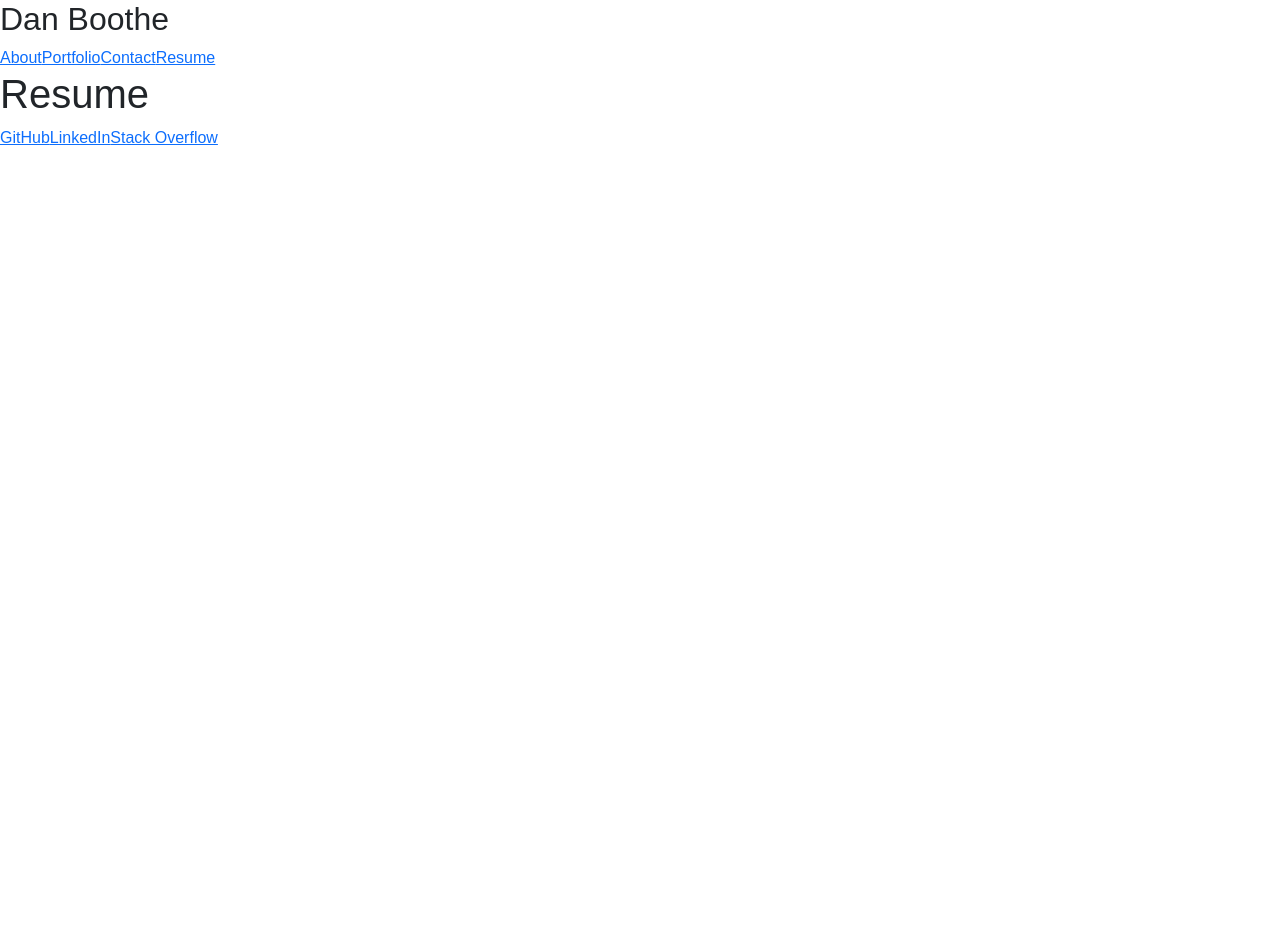
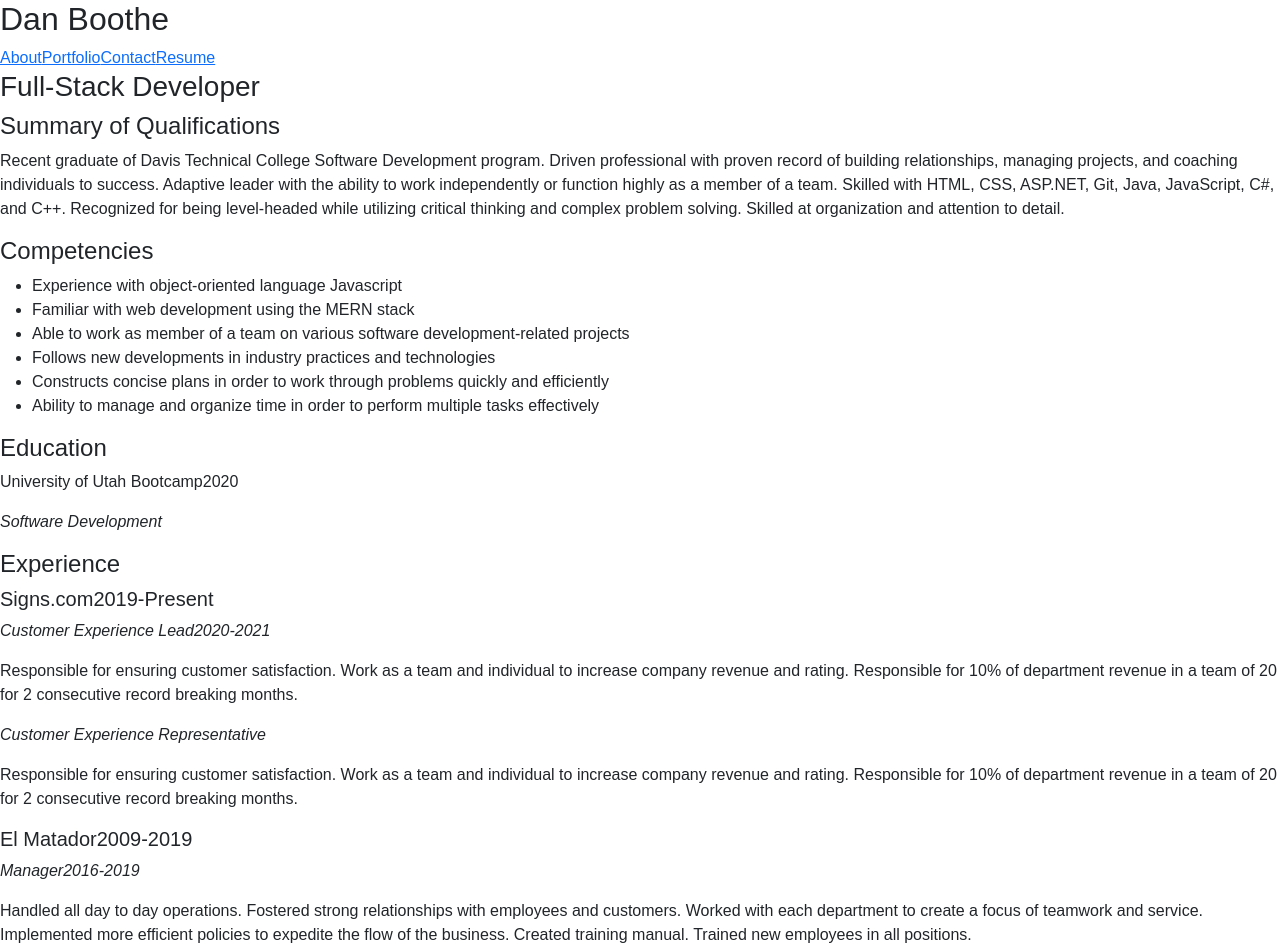
Before and after one commit to dboothe92/portfolio-react, a React (Create React App) app: page /resume in a window 1280 px wide. Shown: the top 952 px of the page. Before the commit the page ends 800 px from the top, so only its background shows below. Built offline with nearby package versions, Linux system fonts and the light colour scheme.

Commit message:
Resume page content

```diff
--- a/src/Components/Resume/index.js
+++ b/src/Components/Resume/index.js
@@ -3,7 +3,75 @@ import React from 'react';
 const Resume = () => {
     return(
         <section>
-            <h1>Resume</h1>
+            <h3>Full-Stack Developer</h3>
+            <div>
+                <h4>Summary of Qualifications</h4>
+                <p>
+                    Recent graduate of Davis Technical College Software Development program.
+                    Driven professional with proven record of building relationships, managing
+                    projects, and coaching individuals to success. Adaptive leader with the
+                    ability to work independently or function highly as a member of a team.
+                    Skilled with HTML, CSS, ASP.NET, Git, Java, JavaScript, C#, and C++.
+                    Recognized for being level-headed while utilizing critical thinking and
+                    complex problem solving. Skilled at organization and attention to detail.
+                </p>
+            </div>
+
+            <div>
+                <h4>Competencies</h4>
+                <ul>
+                    <li>Experience with object-oriented language Javascript</li>
+                    <li>Familiar with web development using the MERN stack</li>
+                    <li>Able to work as member of a team on various software development-related projects</li>
+                    <li>Follows new developments in industry practices and technologies</li>
+                    <li>Constructs concise plans in order to work through problems quickly and efficiently</li>
+                    <li>Ability to manage and organize time in order to perform multiple tasks effectively</li>
+                </ul>
+            </div>
+
+            <div>
+                <h4>Education</h4>
+                <div>
+                    <p>University of Utah Bootcamp<span>2020</span></p>
+                    <p><i>Software Development</i></p>
+                </div>
+            </div>
+
+            <div>
+                <h4>Experience</h4>
+                <div>
+                    <h5>Signs.com<span>2019-Present</span></h5>
+                    <div>
+                        <p><i>Customer Experience Lead<span>2020-2021</span></i></p>
+                        <p>
+                            Responsible for ensuring customer satisfaction. Work as a team and
+                            individual to increase company revenue and rating. Responsible for
+                            10% of department revenue in a team of 20 for 2 consecutive record
+                            breaking months.
+                        </p>
+                    </div>
+                    <div>
+                        <p><i>Customer Experience Representative</i></p>
+                        <p>
+                            Responsible for ensuring customer satisfaction. Work as a team and
+                            individual to increase company revenue and rating. Responsible for
+                            10% of department revenue in a team of 20 for 2 consecutive record
+                            breaking months.
+                        </p>
+                    </div>
+                </div>
+                <div>
+                    <h5>El Matador<span>2009-2019</span></h5>
+                    <p><i>Manager<span>2016-2019</span></i></p>
+                    <p>
+                        Handled all day to day operations. Fostered strong relationships with
+                        employees and customers. Worked with each department to create a focus
+                        of teamwork and service. Implemented more efficient policies to expedite
+                        the flow of the business. Created training manual. Trained new employees
+                        in all positions.
+                    </p>
+                </div>
+            </div>
         </section>
     );
 };
```
